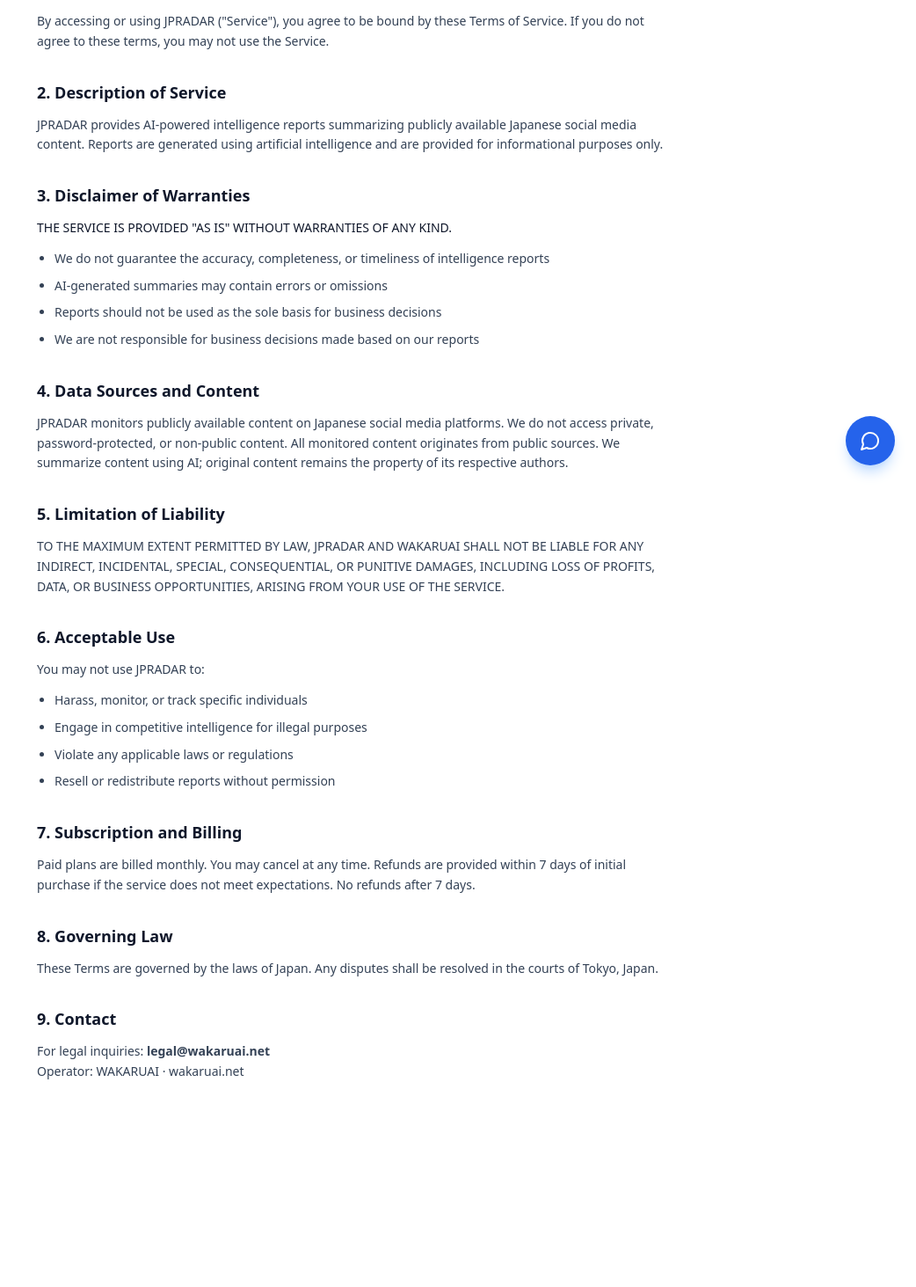
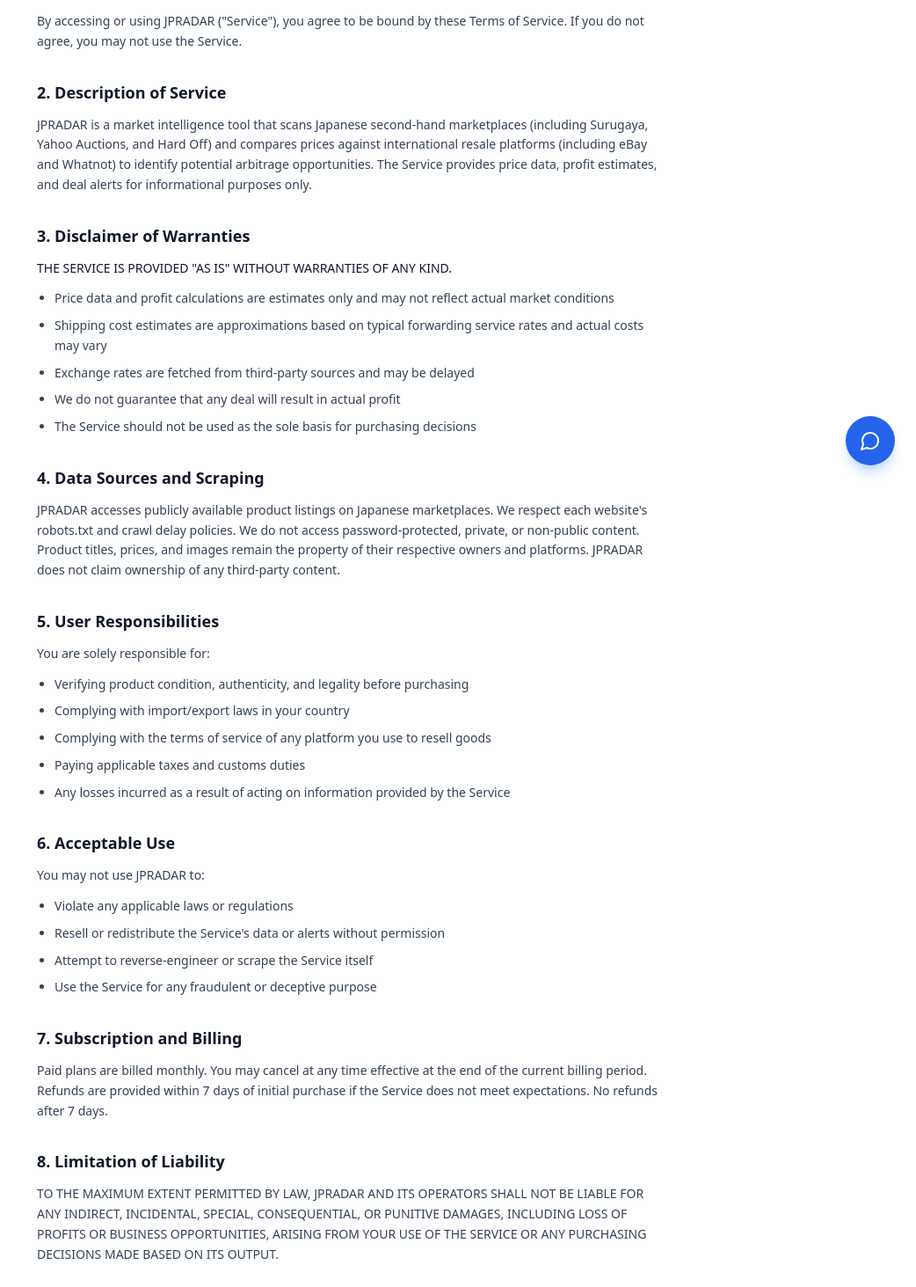
Before and after one commit to shinjiendo1204-png/jpradar, a Next.js app: page /legal/terms in a window 1280 px wide. Shown: the part 247-1710 px from the top of the page at 88% size, without its empty margins (238-1280 px from the left). Before the commit the page ends 1541 px from the top, so only its background shows below. Built offline with nearby package versions, Linux system fonts and the light colour scheme.

Commit message:
fix: update terms and privacy for arbitrage pivot

```diff
--- a/app/legal/privacy/page.tsx
+++ b/app/legal/privacy/page.tsx
@@ -6,18 +6,18 @@ export default function PrivacyPage() {
         <h1 className="text-3xl font-black mb-2">Privacy Policy</h1>
         <p className="text-slate-400 text-sm mb-10">Last updated: April 3, 2026</p>
 
-        <div className="prose prose-slate max-w-none space-y-8 text-sm text-slate-700 leading-relaxed">
+        <div className="space-y-8 text-sm text-slate-700 leading-relaxed">
           <section>
             <h2 className="text-lg font-black text-slate-900 mb-3">1. Information We Collect</h2>
-            <p>We collect information you provide directly to us, including your name, email address, company name, and the keywords you choose to monitor. We also collect usage data such as login timestamps and feature interactions.</p>
+            <p>We collect information you provide directly to us, including your email address and alert preferences (categories, minimum profit threshold, webhook URLs). We also collect usage data such as login timestamps and feature interactions.</p>
           </section>
 
           <section>
             <h2 className="text-lg font-black text-slate-900 mb-3">2. How We Use Your Information</h2>
             <ul className="list-disc pl-5 space-y-2">
-              <li>To provide, maintain, and improve the JPRADAR service</li>
-              <li>To generate intelligence reports based on your selected keywords</li>
-              <li>To send you service notifications and reports</li>
+              <li>To provide and improve the JPRADAR service</li>
+              <li>To send deal alerts to your configured Slack or Discord webhook</li>
+              <li>To manage your subscription and billing</li>
               <li>To respond to support inquiries</li>
               <li>To comply with legal obligations</li>
             </ul>
@@ -30,28 +30,34 @@ export default function PrivacyPage() {
 
           <section>
             <h2 className="text-lg font-black text-slate-900 mb-3">4. Third-Party Services</h2>
-            <p>We use the following third-party services:</p>
             <ul className="list-disc pl-5 space-y-2">
               <li><strong>Supabase</strong> — database and authentication</li>
               <li><strong>Vercel</strong> — hosting and deployment</li>
-              <li><strong>Anthropic (Claude)</strong> — AI report generation and translation</li>
-              <li><strong>Stripe</strong> — payment processing</li>
+              <li><strong>OpenAI</strong> — product name translation (Japanese to English)</li>
+              <li><strong>Stripe</strong> — payment processing (when applicable)</li>
+              <li><strong>Slack / Discord</strong> — deal alert delivery (webhook URLs you provide)</li>
             </ul>
           </section>
 
           <section>
-            <h2 className="text-lg font-black text-slate-900 mb-3">5. Data Retention</h2>
-            <p>We retain your account data for as long as your account is active. Intelligence reports are retained for 90 days. You may request deletion of your data at any time by contacting us.</p>
+            <h2 className="text-lg font-black text-slate-900 mb-3">5. Webhook URLs</h2>
+            <p>If you provide a Slack or Discord webhook URL, it is stored securely and used only to deliver deal alerts on your behalf. We do not use webhook URLs for any other purpose. You can delete your webhook URLs at any time from your dashboard.</p>
           </section>
 
           <section>
-            <h2 className="text-lg font-black text-slate-900 mb-3">6. Your Rights (GDPR)</h2>
-            <p>If you are located in the European Economic Area, you have the right to access, correct, or delete your personal data, object to processing, and data portability. Contact us at the email below to exercise these rights.</p>
+            <h2 className="text-lg font-black text-slate-900 mb-3">6. Data Retention</h2>
+            <p>We retain your account data for as long as your account is active. Deal records are retained for 90 days. You may request deletion of your account and associated data at any time by contacting us.</p>
           </section>
 
           <section>
-            <h2 className="text-lg font-black text-slate-900 mb-3">7. Contact</h2>
-            <p>For privacy-related inquiries: <strong>privacy@wakaruai.net</strong></p>
+            <h2 className="text-lg font-black text-slate-900 mb-3">7. Your Rights</h2>
+            <p>You have the right to access, correct, or delete your personal data. To exercise these rights, contact us at the email below.</p>
+          </section>
+
+          <section>
+            <h2 className="text-lg font-black text-slate-900 mb-3">8. Contact</h2>
+            <p>For privacy inquiries: <strong>legal@wakaruai.net</strong><br />
+            Operator: WAKARUAI · wakaruai.net</p>
           </section>
         </div>
       </div>
--- a/app/legal/terms/page.tsx
+++ b/app/legal/terms/page.tsx
@@ -9,58 +9,71 @@ export default function TermsPage() {
         <div className="space-y-8 text-sm text-slate-700 leading-relaxed">
           <section>
             <h2 className="text-lg font-black text-slate-900 mb-3">1. Acceptance of Terms</h2>
-            <p>By accessing or using JPRADAR ("Service"), you agree to be bound by these Terms of Service. If you do not agree to these terms, you may not use the Service.</p>
+            <p>By accessing or using JPRADAR ("Service"), you agree to be bound by these Terms of Service. If you do not agree, you may not use the Service.</p>
           </section>
 
           <section>
             <h2 className="text-lg font-black text-slate-900 mb-3">2. Description of Service</h2>
-            <p>JPRADAR provides AI-powered intelligence reports summarizing publicly available Japanese social media content. Reports are generated using artificial intelligence and are provided for informational purposes only.</p>
+            <p>JPRADAR is a market intelligence tool that scans Japanese second-hand marketplaces (including Surugaya, Yahoo Auctions, and Hard Off) and compares prices against international resale platforms (including eBay and Whatnot) to identify potential arbitrage opportunities. The Service provides price data, profit estimates, and deal alerts for informational purposes only.</p>
           </section>
 
           <section>
             <h2 className="text-lg font-black text-slate-900 mb-3">3. Disclaimer of Warranties</h2>
             <p className="font-medium text-slate-900">THE SERVICE IS PROVIDED "AS IS" WITHOUT WARRANTIES OF ANY KIND.</p>
             <ul className="list-disc pl-5 space-y-2 mt-3">
-              <li>We do not guarantee the accuracy, completeness, or timeliness of intelligence reports</li>
-              <li>AI-generated summaries may contain errors or omissions</li>
-              <li>Reports should not be used as the sole basis for business decisions</li>
-              <li>We are not responsible for business decisions made based on our reports</li>
+              <li>Price data and profit calculations are estimates only and may not reflect actual market conditions</li>
+              <li>Shipping cost estimates are approximations based on typical forwarding service rates and actual costs may vary</li>
+              <li>Exchange rates are fetched from third-party sources and may be delayed</li>
+              <li>We do not guarantee that any deal will result in actual profit</li>
+              <li>The Service should not be used as the sole basis for purchasing decisions</li>
             </ul>
           </section>
 
           <section>
-            <h2 className="text-lg font-black text-slate-900 mb-3">4. Data Sources and Content</h2>
-            <p>JPRADAR monitors publicly available content on Japanese social media platforms. We do not access private, password-protected, or non-public content. All monitored content originates from public sources. We summarize content using AI; original content remains the property of its respective authors.</p>
+            <h2 className="text-lg font-black text-slate-900 mb-3">4. Data Sources and Scraping</h2>
+            <p>JPRADAR accesses publicly available product listings on Japanese marketplaces. We respect each website's robots.txt and crawl delay policies. We do not access password-protected, private, or non-public content. Product titles, prices, and images remain the property of their respective owners and platforms. JPRADAR does not claim ownership of any third-party content.</p>
           </section>
 
           <section>
-            <h2 className="text-lg font-black text-slate-900 mb-3">5. Limitation of Liability</h2>
-            <p>TO THE MAXIMUM EXTENT PERMITTED BY LAW, JPRADAR AND WAKARUAI SHALL NOT BE LIABLE FOR ANY INDIRECT, INCIDENTAL, SPECIAL, CONSEQUENTIAL, OR PUNITIVE DAMAGES, INCLUDING LOSS OF PROFITS, DATA, OR BUSINESS OPPORTUNITIES, ARISING FROM YOUR USE OF THE SERVICE.</p>
+            <h2 className="text-lg font-black text-slate-900 mb-3">5. User Responsibilities</h2>
+            <p>You are solely responsible for:</p>
+            <ul className="list-disc pl-5 space-y-2 mt-3">
+              <li>Verifying product condition, authenticity, and legality before purchasing</li>
+              <li>Complying with import/export laws in your country</li>
+              <li>Complying with the terms of service of any platform you use to resell goods</li>
+              <li>Paying applicable taxes and customs duties</li>
+              <li>Any losses incurred as a result of acting on information provided by the Service</li>
+            </ul>
           </section>
 
           <section>
             <h2 className="text-lg font-black text-slate-900 mb-3">6. Acceptable Use</h2>
             <p>You may not use JPRADAR to:</p>
             <ul className="list-disc pl-5 space-y-2 mt-3">
-              <li>Harass, monitor, or track specific individuals</li>
-              <li>Engage in competitive intelligence for illegal purposes</li>
               <li>Violate any applicable laws or regulations</li>
-              <li>Resell or redistribute reports without permission</li>
+              <li>Resell or redistribute the Service's data or alerts without permission</li>
+              <li>Attempt to reverse-engineer or scrape the Service itself</li>
+              <li>Use the Service for any fraudulent or deceptive purpose</li>
             </ul>
           </section>
 
           <section>
             <h2 className="text-lg font-black text-slate-900 mb-3">7. Subscription and Billing</h2>
-            <p>Paid plans are billed monthly. You may cancel at any time. Refunds are provided within 7 days of initial purchase if the service does not meet expectations. No refunds after 7 days.</p>
+            <p>Paid plans are billed monthly. You may cancel at any time effective at the end of the current billing period. Refunds are provided within 7 days of initial purchase if the Service does not meet expectations. No refunds after 7 days.</p>
           </section>
 
           <section>
-            <h2 className="text-lg font-black text-slate-900 mb-3">8. Governing Law</h2>
+            <h2 className="text-lg font-black text-slate-900 mb-3">8. Limitation of Liability</h2>
+            <p>TO THE MAXIMUM EXTENT PERMITTED BY LAW, JPRADAR AND ITS OPERATORS SHALL NOT BE LIABLE FOR ANY INDIRECT, INCIDENTAL, SPECIAL, CONSEQUENTIAL, OR PUNITIVE DAMAGES, INCLUDING LOSS OF PROFITS OR BUSINESS OPPORTUNITIES, ARISING FROM YOUR USE OF THE SERVICE OR ANY PURCHASING DECISIONS MADE BASED ON ITS OUTPUT.</p>
+          </section>
+
+          <section>
+            <h2 className="text-lg font-black text-slate-900 mb-3">9. Governing Law</h2>
             <p>These Terms are governed by the laws of Japan. Any disputes shall be resolved in the courts of Tokyo, Japan.</p>
           </section>
 
           <section>
-            <h2 className="text-lg font-black text-slate-900 mb-3">9. Contact</h2>
+            <h2 className="text-lg font-black text-slate-900 mb-3">10. Contact</h2>
             <p>For legal inquiries: <strong>legal@wakaruai.net</strong><br />
             Operator: WAKARUAI · wakaruai.net</p>
           </section>
```
